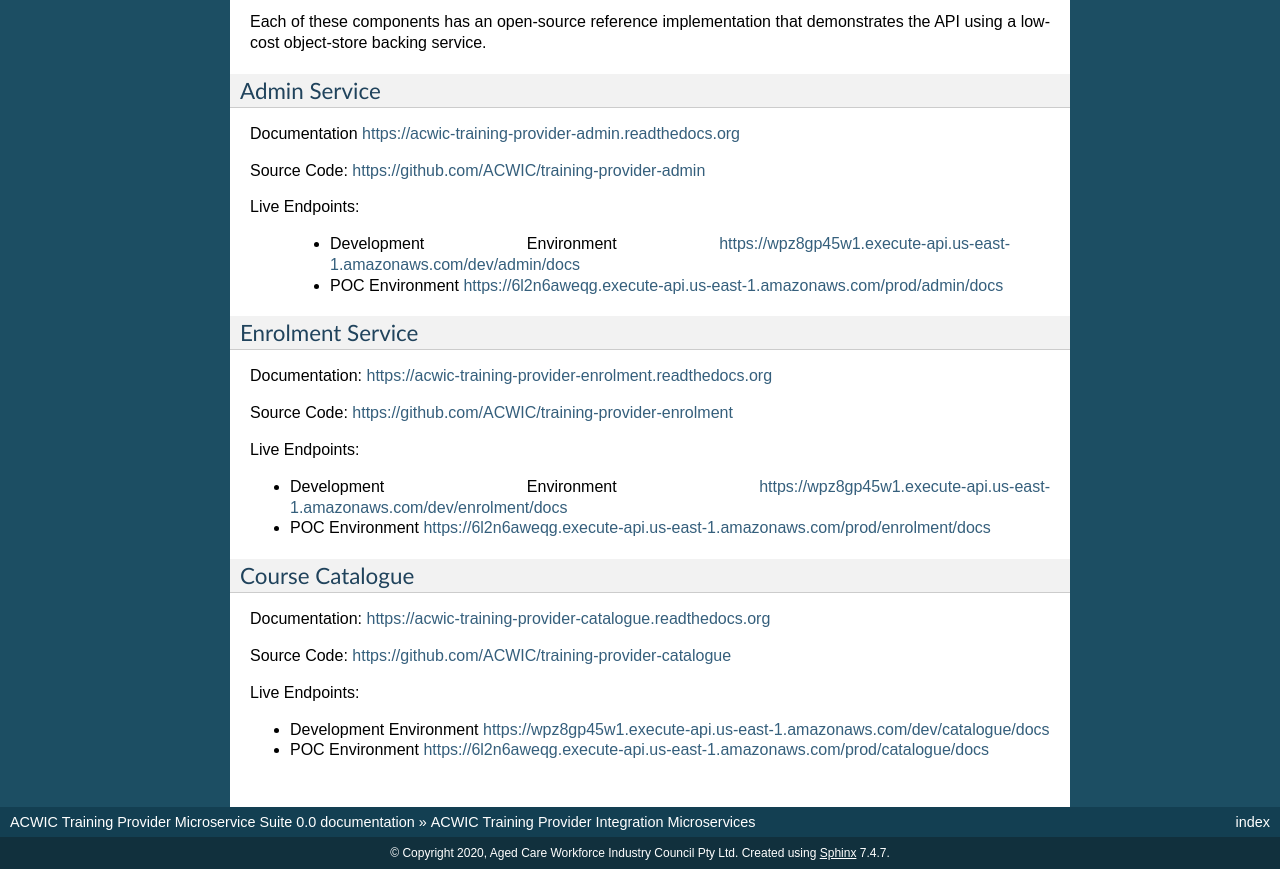
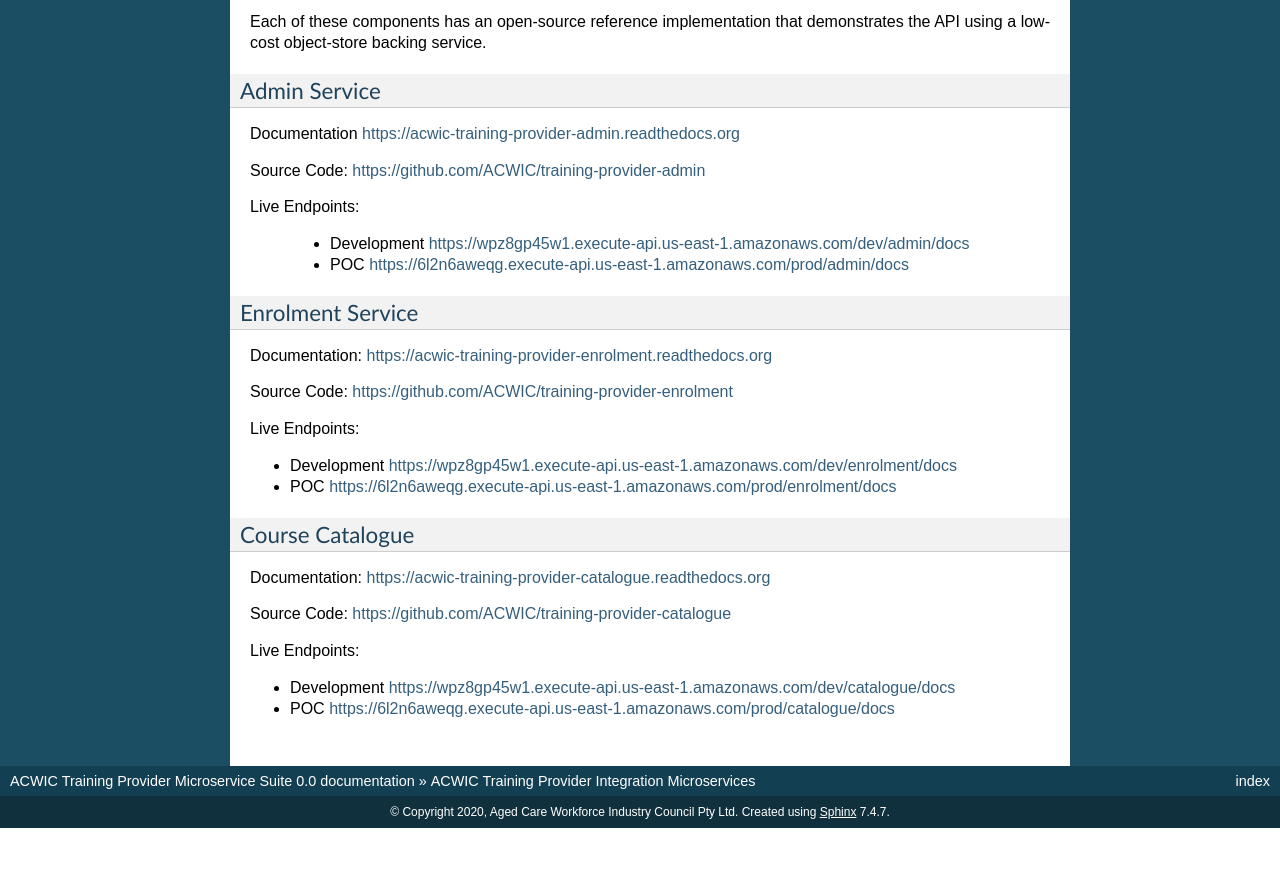
Before and after one commit to ACWIC/training-provider-coordinator, a Sphinx documentation site: the page built from docs/index.rst, in a window 1280 px wide and 900 px high, scrolled down 1001 px, cut to the strip 31-900 px from the top of the window. Built offline with Sphinx 7.4.7, drawn with Linux system fonts in a browser that asks for light colours; after the commit the page ends 1860 px from its top, so only the background shows below that.

Commit message:
reformt listed links in index.rst
existing format looks bad in sphynx classic theme

```diff
--- a/docs/index.rst
+++ b/docs/index.rst
@@ -84,8 +84,8 @@
 
 Live Endpoints:
 
- * Development Environment https://wpz8gp45w1.execute-api.us-east-1.amazonaws.com/dev/admin/docs
- * POC Environment https://6l2n6aweqg.execute-api.us-east-1.amazonaws.com/prod/admin/docs
+ * Development https://wpz8gp45w1.execute-api.us-east-1.amazonaws.com/dev/admin/docs
+ * POC https://6l2n6aweqg.execute-api.us-east-1.amazonaws.com/prod/admin/docs
 
 
 Enrolment Service
@@ -97,8 +97,8 @@
 
 Live Endpoints:
 
-* Development Environment https://wpz8gp45w1.execute-api.us-east-1.amazonaws.com/dev/enrolment/docs
-* POC Environment https://6l2n6aweqg.execute-api.us-east-1.amazonaws.com/prod/enrolment/docs
+* Development https://wpz8gp45w1.execute-api.us-east-1.amazonaws.com/dev/enrolment/docs
+* POC https://6l2n6aweqg.execute-api.us-east-1.amazonaws.com/prod/enrolment/docs
 
 
 
@@ -111,5 +111,5 @@
 
 Live Endpoints:
 
-* Development Environment https://wpz8gp45w1.execute-api.us-east-1.amazonaws.com/dev/catalogue/docs
-* POC Environment https://6l2n6aweqg.execute-api.us-east-1.amazonaws.com/prod/catalogue/docs
+* Development https://wpz8gp45w1.execute-api.us-east-1.amazonaws.com/dev/catalogue/docs
+* POC https://6l2n6aweqg.execute-api.us-east-1.amazonaws.com/prod/catalogue/docs
```
